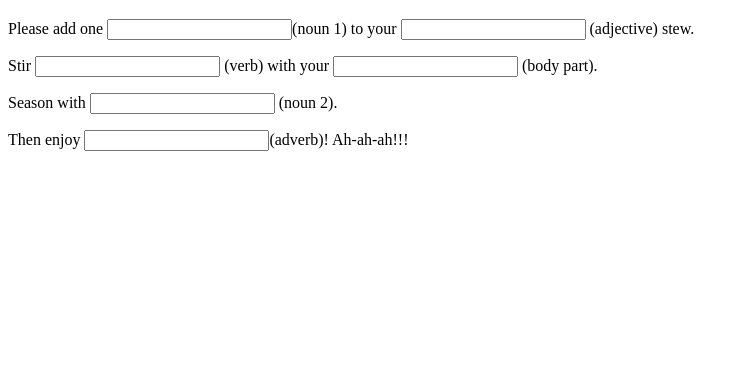
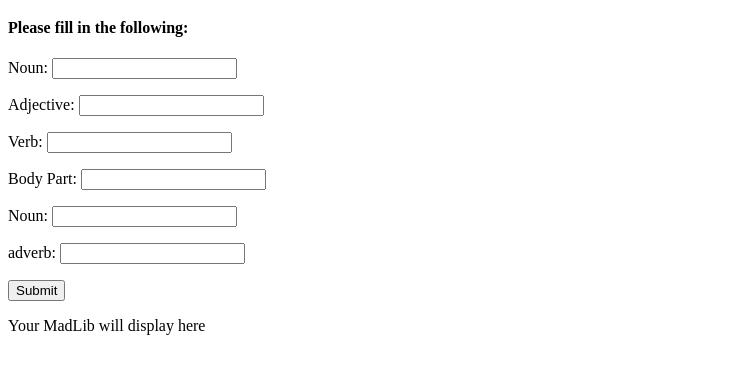
Before and after one commit to Mal23/madlibs, a plain HTML site: page index.html in a window 1280 px wide. Shown: the part 61-434 px from the top of the page, without its empty margins (0-749 px from the left). Drawn offline with Linux system fonts and the light colour scheme.

Commit message:
structured html entry layout

```diff
--- a/index.html
+++ b/index.html
@@ -3,8 +3,7 @@
 <head>
     <meta charset="UTF-8">
     <meta name="viewport" content="width=device-width, initial-scale=1.0">
-    <meta http-equiv="X-UA-Compatible" content="ie=edge">
-    <title>Document</title>
+    <title>MadLib</title>
 </head>
 <body>
    <!-- Cooking with Dracula!
@@ -14,12 +13,55 @@
     Then enjoy (adverb)-->
 
     <h1>Cooking with Dracula!</h1>
+    <h4>Please fill in the following:</h4>
 
-    <p>Please add one <input id = 'noun1'>(noun 1) to your <input id = 'adjective'> (adjective) stew.</p>
-    <p>Stir <input id = 'verb'> (verb) with your <input id = 'body part'> (body part).</p>
-    <p>Season with <input id = 'noun 2'> (noun 2).</p>
-    <p>Then enjoy <input id = 'adverb'>(adverb)! Ah-ah-ah!!!</p>
+    <!-- input & labels-->
+   <p>
+       <label>
+             Noun:
+            <input id = "nounOne">
+        </label>
+    </p>
+    <p>
+        <label>
+             Adjective:
+            <input id="adjective">
+        </label>
+    </p>
+    <p>
+        <label>
+            Verb:
+            <input id ="verb">
+        </label>
+    </p>
+    <p>
+        <label>
+            Body Part:
+            <input id ="bodyPart">
+        </label>
+    </p>
+    <p>
+        <label>
+            Noun:
+            <input id="nounTwo">
+        </label>
+    </p>
+    <p>
+        <label>
+            adverb:
+            <input id="adverb">
+        </label>
+    </p>
 
-    <script src = 'main.js'></script>
+    <!-- Submit button -->
+    <p>
+        <button onclick="story()">Submit</button>
+    </p>
+
+    <!-- show story -->
+    <p id="madLib">Your MadLib will display here</p>
+
+
+<script src = 'main.js'></script>
 </body>
 </html>
```
